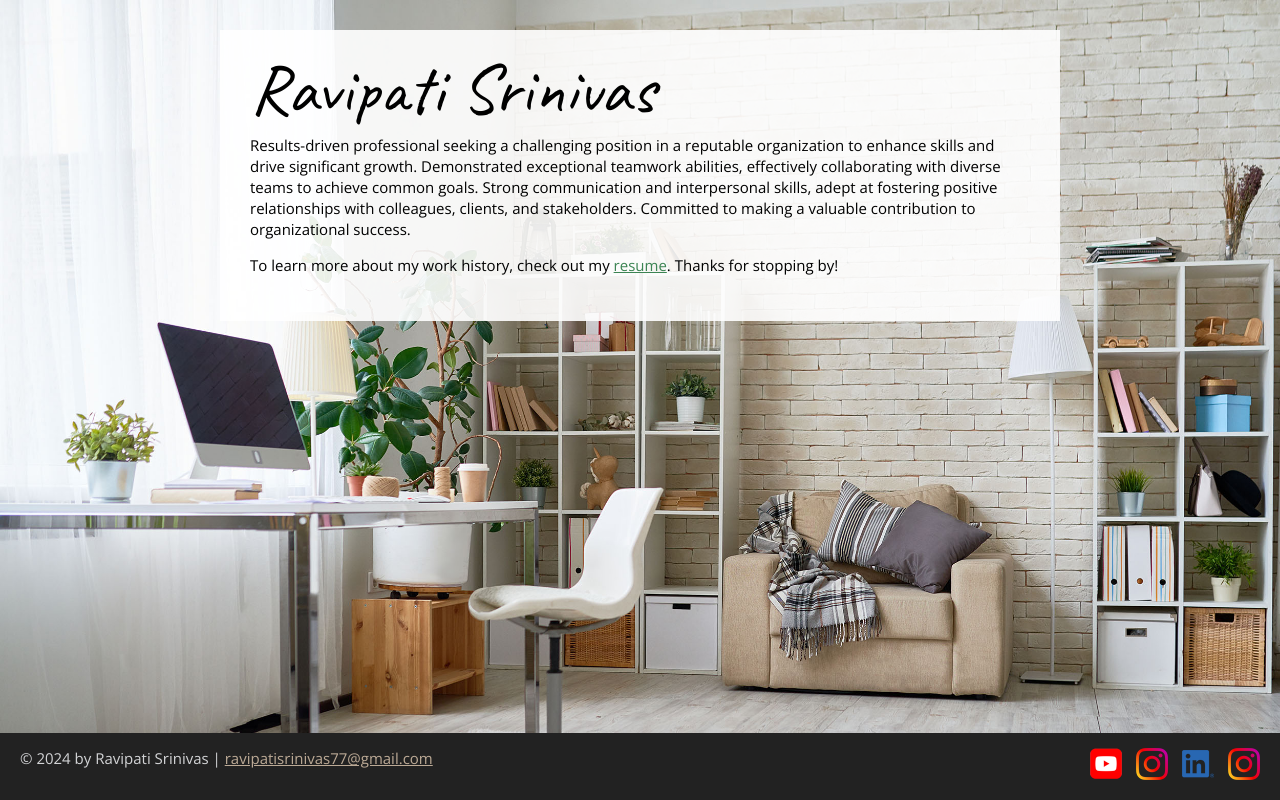
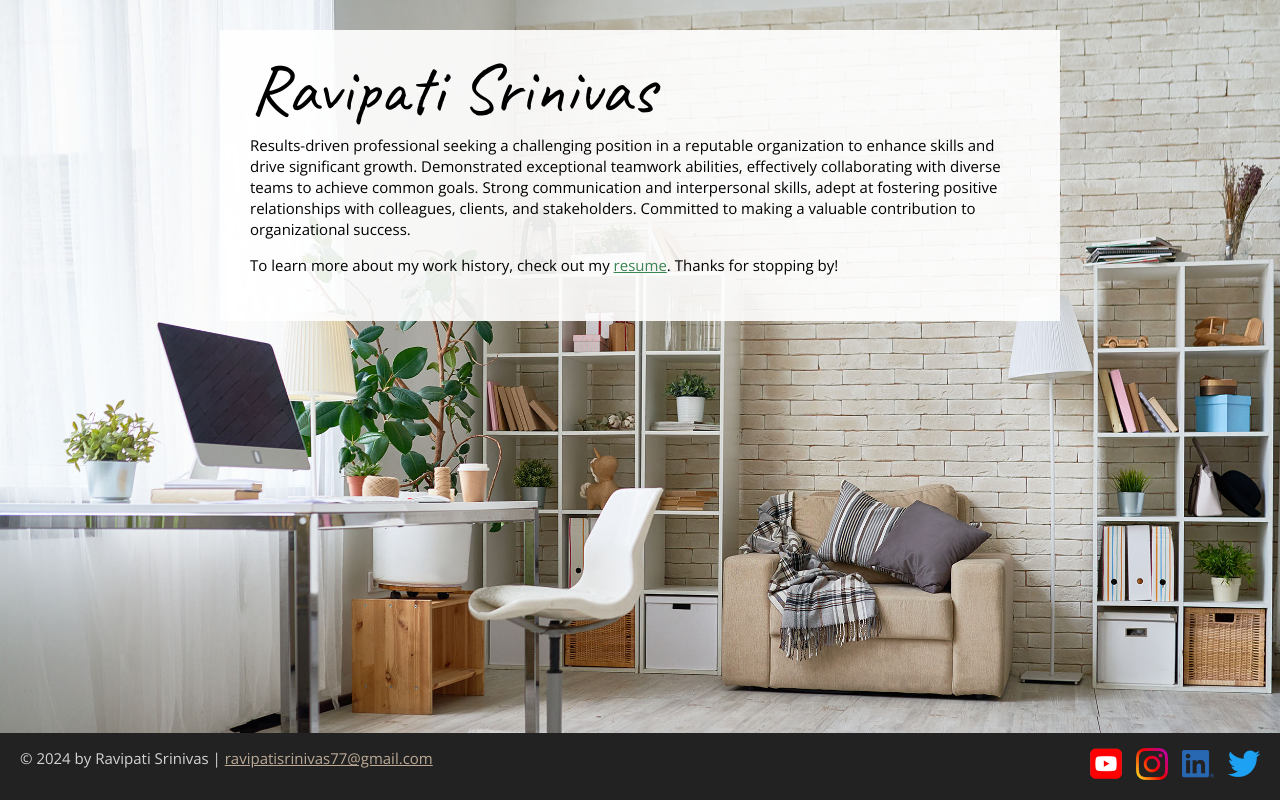
Before and after one commit to srinivas77777775/Personal-Website, a plain HTML site: page index.html in a window 1280 px wide. Drawn offline with nearby package versions, Linux system fonts and the light colour scheme.

Commit message:
Update index.html

```diff
--- a/index.html
+++ b/index.html
@@ -43,7 +43,7 @@
           <a href="https://www.linkedin.com/in/ravipati-srinivas-103840232" target="_blank"><img src="icon-logo-linkedin.png" alt="My LinkedIn profile"></a>
         </li>
         <li>
-          <a href="https://x.com/imSRINIVAS_1?t=1Cbsr1dPQQGM8_vquD_apg&s=09https://x.com/imSRINIVAS_1?t=1Cbsr1dPQQGM8_vquD_apg&s=09" target="_blank"><img src="icon-logo-instagram.png" alt="My Twitter profile"></a>
+          <a href="https://x.com/imSRINIVAS_1?t=1Cbsr1dPQQGM8_vquD_apg&s=09https://x.com/imSRINIVAS_1?t=1Cbsr1dPQQGM8_vquD_apg&s=09" target="_blank"><img src="icon-logo-twitter.png" alt="My Twitter profile"></a>
         </li>
       </ul>
     </footer>
```
